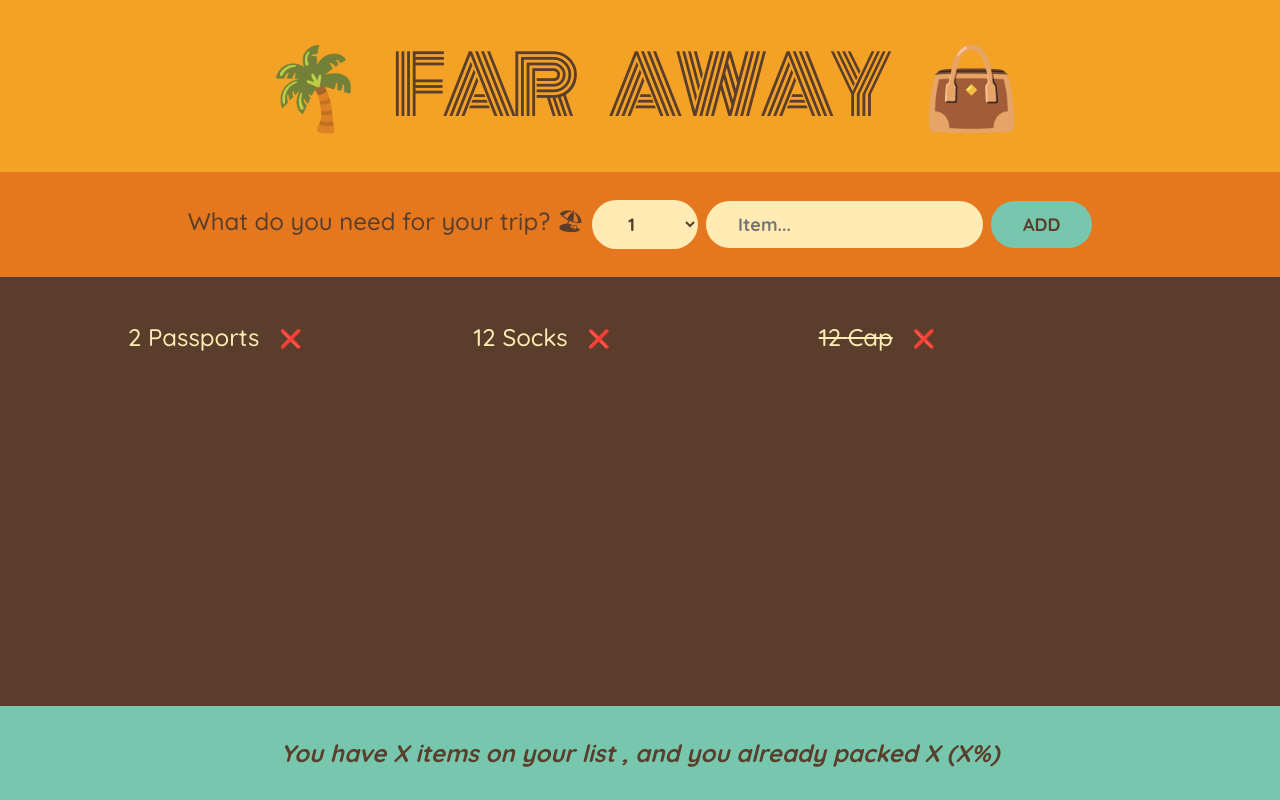
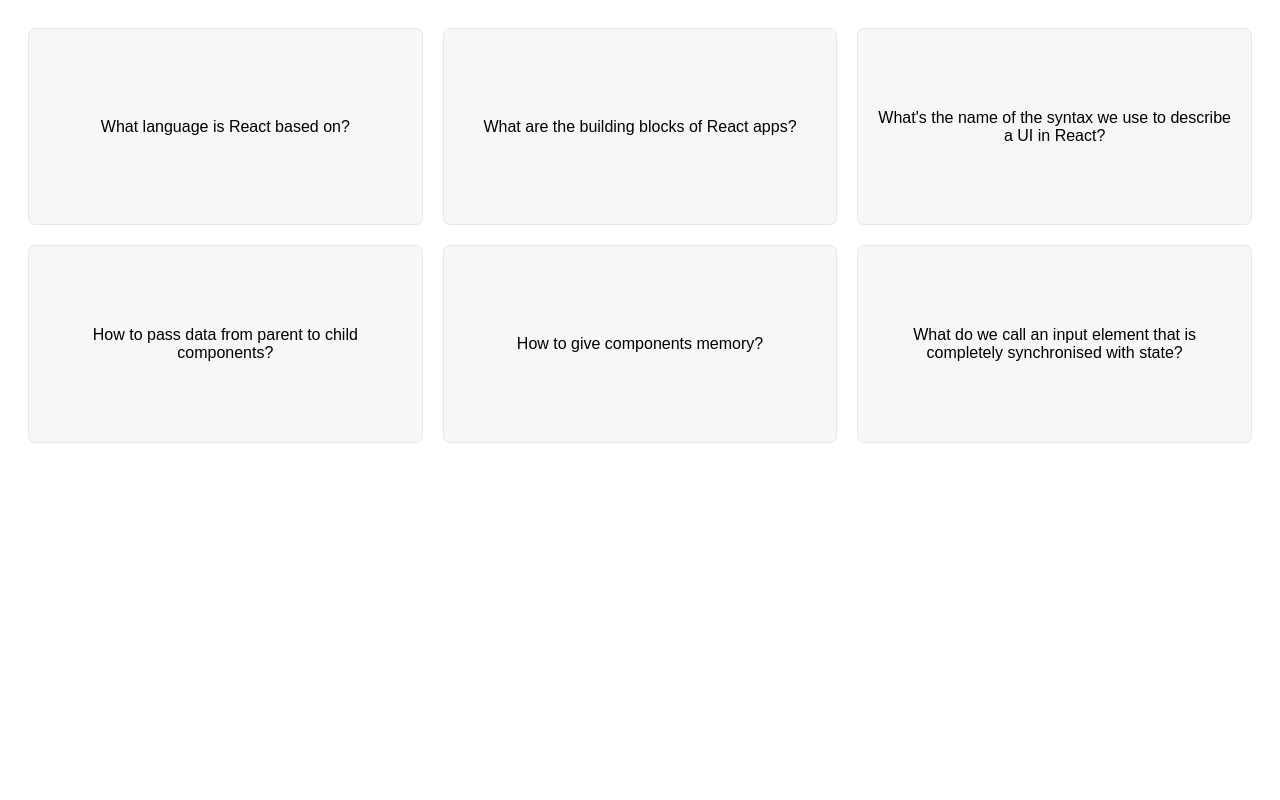
Before and after one commit to Abdurashidov-A/Udemy, a React (Create React App) app: page / in a window 1280 px wide. Built offline with nearby package versions, Linux system fonts and the light colour scheme.

Commit message:
FLASHCARDS

```diff
--- a/src/App.js
+++ b/src/App.js
@@ -1,95 +1,63 @@
 import { useState } from "react";
 
-const initialItems = [
-  { id: 1, description: "Passports", quantity: 2, packed: false },
-  { id: 2, description: "Socks", quantity: 12, packed: false },
-  { id: 3, description: "Cap", quantity: 12, packed: true },
+const questions = [
+  {
+    id: 3457,
+    question: "What language is React based on?",
+    answer: "JavaScript",
+  },
+  {
+    id: 7336,
+    question: "What are the building blocks of React apps?",
+    answer: "Components",
+  },
+  {
+    id: 8832,
+    question: "What's the name of the syntax we use to describe a UI in React?",
+    answer: "JSX",
+  },
+  {
+    id: 1297,
+    question: "How to pass data from parent to child components?",
+    answer: "Props",
+  },
+  {
+    id: 9103,
+    question: "How to give components memory?",
+    answer: "useState hook",
+  },
+  {
+    id: 2002,
+    question:
+      "What do we call an input element that is completely synchronised with state?",
+    answer: "Controlled element",
+  },
 ];
 
 const App = () => {
-  return (
-    <div className="app">
-      <Logo />
-      <Form />
-      <PackingList />
-      <Stats />
-    </div>
-  );
+  return <FlashCards />;
 };
 
-const Logo = () => {
-  return <h1>🌴 Far Away 👜</h1>;
-};
-const Form = () => {
-  const [description, setDescription] = useState("");
-  const [quantity, setQuantity] = useState(1);
+function FlashCards() {
+  const [selectedId, setSelectedId] = useState(null);
 
-  function handleSubmit(e) {
-    e.preventDefault();
-
-    if (!description) return;
-
-    const newItem = { id: Date.now(), description, quantity, packed: false };
-    initialItems.push(newItem);
-    console.log("initialItems", initialItems);
-
-    setDescription("");
-    setQuantity(1);
+  function handleClick(id) {
+    setSelectedId(id !== selectedId ? id : null);
   }
 
   return (
-    <form className="add-form" onSubmit={handleSubmit}>
-      What do you need for your trip? 🏖
-      <select
-        name=""
-        id=""
-        value={quantity}
-        onChange={(e) => setQuantity(Number(e.target.value))}
-      >
-        {Array.from({ length: 21 }, (_, i) => i + 1).map((item) => (
-          <option value={item} key={item}>
-            {item}
-          </option>
-        ))}
-      </select>
-      <input
-        type="text"
-        placeholder="Item..."
-        value={description}
-        onChange={(e) => setDescription(e.target.value)}
-      />
-      <button>Add</button>
-    </form>
-  );
-};
-const PackingList = () => {
-  return (
-    <div className="list">
-      <ul>
-        {initialItems.map((item) => (
-          <Item item={item} key={item.id} />
-        ))}
-      </ul>
+    <div className="flashcards">
+      {questions.map((item) => (
+        <div
+          key={item.id}
+          className={item.id === selectedId ? "selected" : ""}
+          onClick={() => handleClick(item.id)}
+        >
+          <p>{item.id === selectedId ? item.answer : item.question} </p>
+        </div>
+      ))}
     </div>
   );
-};
-
-const Item = ({ item }) => {
-  return (
-    <li>
-      <span className={item.packed && "done"}>
-        {item.quantity} {item.description}
-      </span>
-      <button>❌</button>
-    </li>
-  );
-};
-const Stats = () => {
-  return (
-    <footer className="stats">
-      <em>You have X items on your list , and you already packed X (X%)</em>
-    </footer>
-  );
-};
+}
 
 export default App;
--- a/src/index.css
+++ b/src/index.css
@@ -1,136 +1,34 @@
-@import url("https://fonts.googleapis.com/css2?family=Monoton&family=Quicksand:wght@500;700&display=swap");
-
 * {
-  margin: 0;
-  padding: 0;
   box-sizing: border-box;
 }
 
-html {
-  font-size: 62.5%;
+body {
+  font-family: sans-serif;
+  padding: 20px;
 }
 
-body {
-  font-size: 2.4rem;
-  font-family: sans-serif;
-  color: #5a3e2b;
-  font-family: "Quicksand";
-  font-weight: 500;
+.flashcards {
+  display: grid;
+  grid-template-columns: 1fr 1fr 1fr;
+  gap: 20px;
 }
 
-.app {
-  width: 100%;
-  height: 100vh;
-  display: grid;
-  grid-template-rows: auto auto 1fr auto;
-}
-
-h1 {
-  text-align: center;
-  background-color: #f4a226;
-  font-family: "Monoton";
-  font-size: 8rem;
-  text-transform: uppercase;
-  font-weight: 400;
-  word-spacing: 30px;
-  letter-spacing: -5px;
-  padding: 2.4rem 0;
-}
-
-.add-form {
-  background-color: #e5771f;
-  padding: 2.8rem 0;
+.flashcards div {
+  border: 1px solid #e7e7e7;
+  background-color: #f7f7f7;
+  border-radius: 7px;
+  aspect-ratio: 2 / 1;
   display: flex;
   align-items: center;
   justify-content: center;
-  gap: 0.8rem;
-}
-
-h3 {
-  margin-right: 1.6rem;
-  font-size: 2.4rem;
-}
-
-button,
-select,
-input {
-  background-color: #ffebb3;
-  color: #5a3e2b;
-  font-family: inherit;
-  border: none;
-  border-radius: 10rem;
-  padding: 1.2rem 3.2rem;
-  font-weight: 700;
-  font-size: 1.8rem;
+  text-align: center;
+  padding: 20px;
   cursor: pointer;
 }
 
-.add-form button {
-  text-transform: uppercase;
-  background-color: #76c7ad;
+div.selected {
+  border: 1px solid #e03131;
+  background-color: #e03131;
+  color: #fff;
+  font-weight: bold;
 }
-
-.list {
-  background-color: #5a3e2b;
-  color: #ffebb3;
-  padding: 4rem 0;
-
-  display: flex;
-  justify-content: space-between;
-  flex-direction: column;
-  gap: 3.2rem;
-  align-items: center;
-}
-
-.actions button,
-.list select {
-  text-transform: uppercase;
-  padding: 0.8rem 2.4rem;
-  font-size: 1.4rem;
-  font-weight: 700;
-  margin: 0 0.8rem;
-}
-
-.list ul {
-  list-style: none;
-  width: 80%;
-  overflow: hidden;
-
-  display: grid;
-  grid-template-columns: repeat(auto-fit, minmax(250px, 1fr));
-  gap: 1.2rem;
-  justify-content: center;
-  align-content: start;
-}
-
-.list li {
-  display: flex;
-  align-items: center;
-  gap: 1.2rem;
-}
-
-input[type="checkbox"] {
-  height: 2rem;
-  width: 2rem;
-  accent-color: #e5771f;
-}
-
-.list li button {
-  cursor: pointer;
-  background: none;
-  border: none;
-  font-size: 1.8rem;
-  padding: 0.8rem;
-  transform: translateY(2px);
-}
-
-.stats {
-  background-color: #76c7ad;
-  text-align: center;
-  font-weight: 700;
-  padding: 3.2rem 0;
-}
-
-.done {
-  text-decoration: line-through;
-}
```
